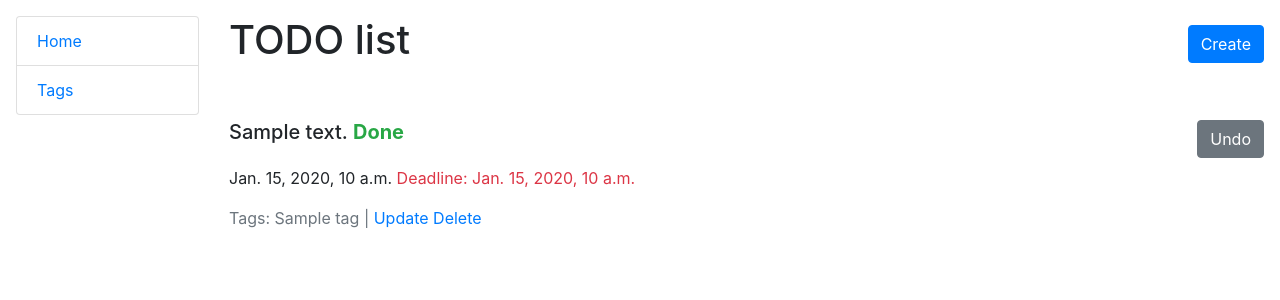
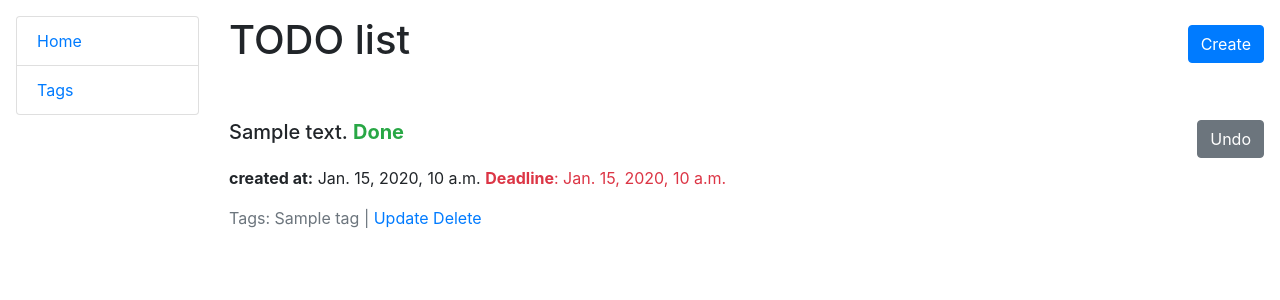
Before and after one commit to Dogober/py-todo-list, a Django app: page / in a window 1280 px wide. Shown: the top 300 px of the page. Run offline with Django 5.2, Linux system fonts and the light colour scheme; tables that the repository leaves empty hold one stand-in row (values such as "Sample post").

Commit message:
add_created_at_text

```diff
--- a/templates/todo/task_list.html
+++ b/templates/todo/task_list.html
@@ -39,9 +39,9 @@
         {% endif %}
       </div>
       <p>
-        {{ task.created_at }}
+        <strong>created at:</strong> {{ task.created_at }}
         {% if task.deadline %}
-          <time class="text-danger">Deadline: {{ task.deadline }}</time>
+          <time class="text-danger"><strong>Deadline</strong>: {{ task.deadline }}</time>
         {% endif %}
       </p>
       <p class="text-secondary">
```
